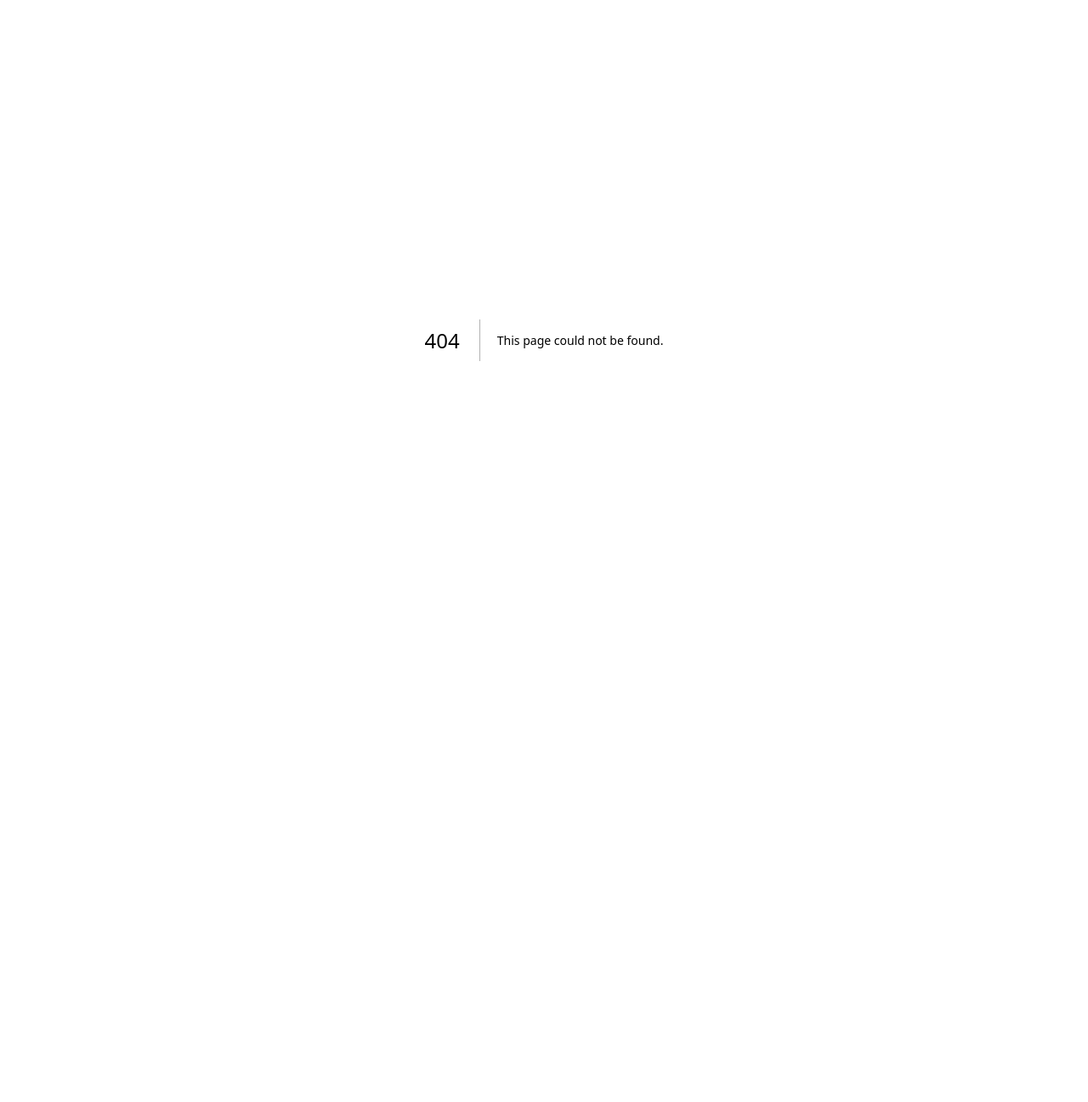
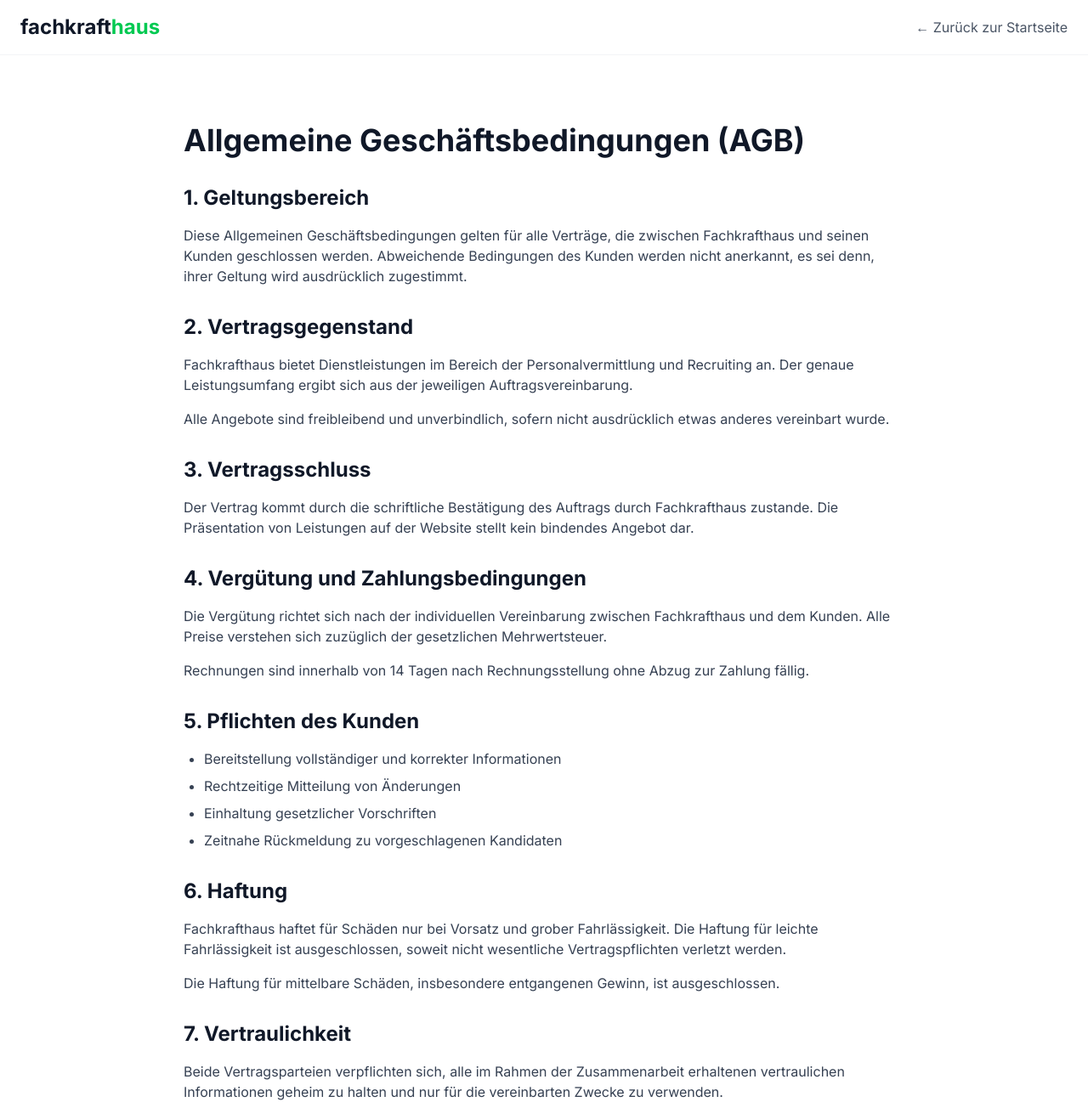
Before and after one commit to moccca1988-ai/fachkrafth, a Next.js app: page /agb in a window 1280 px wide. Before the commit this address had no page. Shown: the top 1297 px of the page at 85% size. Before the commit the page ends 800 px from the top, so only its background shows below. Built offline with nearby package versions, Linux system fonts and the light colour scheme.

Commit message:
feat: AGB-Seite erstellt

```diff
--- /dev/null
+++ b/app/agb/page.tsx
@@ -0,0 +1,77 @@
+import Link from 'next/link';
+
+export default function AGB() {
+  return (
+    <div className="min-h-screen bg-white">
+      <nav className="sticky top-0 z-50 bg-white/80 backdrop-blur-md border-b border-gray-100">
+        <div className="max-w-7xl mx-auto px-6 py-4 flex items-center justify-between">
+          <Link href="/" className="text-2xl font-bold">
+            <span className="text-gray-900">fachkraft</span>
+            <span className="text-green-500">haus</span>
+          </Link>
+          <Link href="/" className="text-gray-600 hover:text-gray-900 transition">← Zurück zur Startseite</Link>
+        </div>
+      </nav>
+
+      <div className="max-w-4xl mx-auto px-6 py-20">
+        <h1 className="text-4xl font-bold text-gray-900 mb-8">Allgemeine Geschäftsbedingungen (AGB)</h1>
+
+        <div className="space-y-8 text-gray-700">
+          <section>
+            <h2 className="text-2xl font-bold text-gray-900 mb-4">1. Geltungsbereich</h2>
+            <p>Diese Allgemeinen Geschäftsbedingungen gelten für alle Verträge, die zwischen Fachkrafthaus und seinen Kunden geschlossen werden. Abweichende Bedingungen des Kunden werden nicht anerkannt, es sei denn, ihrer Geltung wird ausdrücklich zugestimmt.</p>
+          </section>
+
+          <section>
+            <h2 className="text-2xl font-bold text-gray-900 mb-4">2. Vertragsgegenstand</h2>
+            <p className="mb-4">Fachkrafthaus bietet Dienstleistungen im Bereich der Personalvermittlung und Recruiting an. Der genaue Leistungsumfang ergibt sich aus der jeweiligen Auftragsvereinbarung.</p>
+            <p>Alle Angebote sind freibleibend und unverbindlich, sofern nicht ausdrücklich etwas anderes vereinbart wurde.</p>
+          </section>
+
+          <section>
+            <h2 className="text-2xl font-bold text-gray-900 mb-4">3. Vertragsschluss</h2>
+            <p>Der Vertrag kommt durch die schriftliche Bestätigung des Auftrags durch Fachkrafthaus zustande. Die Präsentation von Leistungen auf der Website stellt kein bindendes Angebot dar.</p>
+          </section>
+
+          <section>
+            <h2 className="text-2xl font-bold text-gray-900 mb-4">4. Vergütung und Zahlungsbedingungen</h2>
+            <p className="mb-4">Die Vergütung richtet sich nach der individuellen Vereinbarung zwischen Fachkrafthaus und dem Kunden. Alle Preise verstehen sich zuzüglich der gesetzlichen Mehrwertsteuer.</p>
+            <p>Rechnungen sind innerhalb von 14 Tagen nach Rechnungsstellung ohne Abzug zur Zahlung fällig.</p>
+          </section>
+
+          <section>
+            <h2 className="text-2xl font-bold text-gray-900 mb-4">5. Pflichten des Kunden</h2>
+            <ul className="list-disc pl-6 space-y-2">
+              <li>Bereitstellung vollständiger und korrekter Informationen</li>
+              <li>Rechtzeitige Mitteilung von Änderungen</li>
+              <li>Einhaltung gesetzlicher Vorschriften</li>
+              <li>Zeitnahe Rückmeldung zu vorgeschlagenen Kandidaten</li>
+            </ul>
+          </section>
+
+          <section>
+            <h2 className="text-2xl font-bold text-gray-900 mb-4">6. Haftung</h2>
+            <p className="mb-4">Fachkrafthaus haftet für Schäden nur bei Vorsatz und grober Fahrlässigkeit. Die Haftung für leichte Fahrlässigkeit ist ausgeschlossen, soweit nicht wesentliche Vertragspflichten verletzt werden.</p>
+            <p>Die Haftung für mittelbare Schäden, insbesondere entgangenen Gewinn, ist ausgeschlossen.</p>
+          </section>
+
+          <section>
+            <h2 className="text-2xl font-bold text-gray-900 mb-4">7. Vertraulichkeit</h2>
+            <p>Beide Vertragsparteien verpflichten sich, alle im Rahmen der Zusammenarbeit erhaltenen vertraulichen Informationen geheim zu halten und nur für die vereinbarten Zwecke zu verwenden.</p>
+          </section>
+
+          <section>
+            <h2 className="text-2xl font-bold text-gray-900 mb-4">8. Anwendbares Recht</h2>
+            <p>Es gilt das Recht der Bundesrepublik Deutschland. Gerichtsstand ist Berlin, sofern der Kunde Kaufmann ist.</p>
+          </section>
+        </div>
+      </div>
+
+      <footer className="bg-gray-900 text-gray-300 py-12 px-6 mt-20">
+        <div className="max-w-7xl mx-auto text-center">
+          <p className="text-sm">© 2026 Fachkrafthaus. Alle Rechte vorbehalten.</p>
+        </div>
+      </footer>
+    </div>
+  );
+}
```
